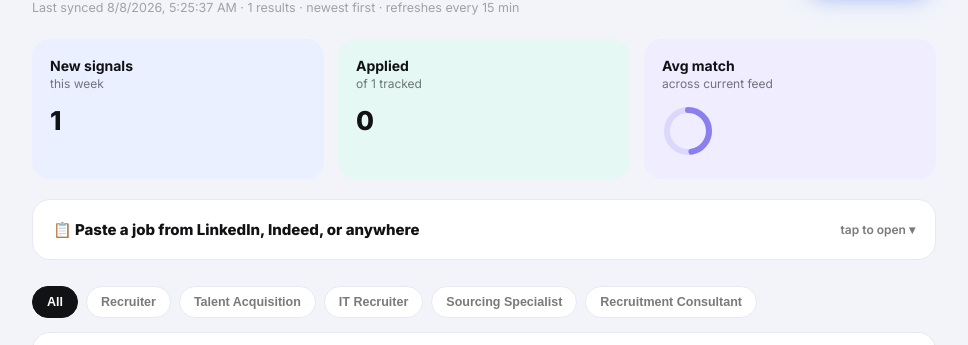
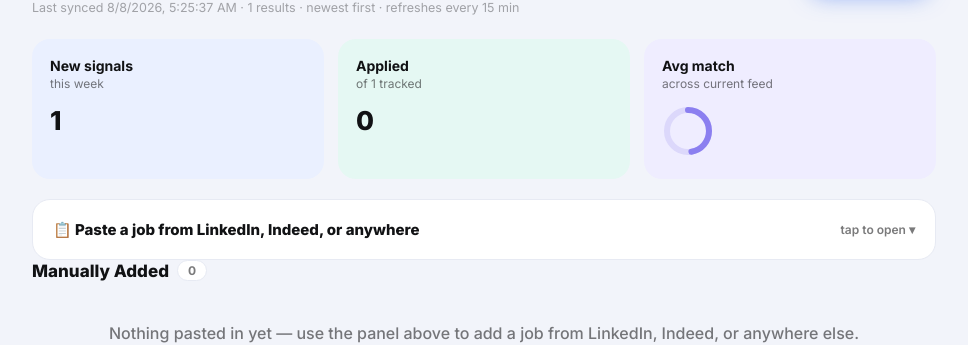
Before and after one commit to Bernetta-ai/job-tracker, a website: page docs/index.html in a window 1280 px wide. Shown: the part 78-423 px from the top of the page, without its empty margins (156-1124 px from the left). Drawn offline with Linux system fonts and the light colour scheme; grey boxes are pictures that could not be loaded; a web font is replaced by a local one.

Commit message:
Add files via upload

```diff
--- a/docs/index.html
+++ b/docs/index.html
@@ -53,9 +53,8 @@
   .tile.blue { background: var(--blue-tint); } .tile.teal { background: var(--teal-tint); } .tile.purple { background: var(--purple-tint); }
   .tile-label { font-weight:700; font-size: 14px; } .tile-sub { font-size: 12px; color: var(--ink-soft); margin-top:2px; }
   .tile-ring { width:52px; height:52px; margin-top: 14px; } .tile-num { font-size: 26px; font-weight:800; margin-top: 14px; }
-  .filters { display:flex; gap:8px; margin-top: 26px; flex-wrap: wrap; }
-  .chip { font-size: 12.5px; font-weight:600; padding: 8px 14px; border-radius: 999px; border: 1px solid var(--border); background: #fff; color: var(--ink-soft); cursor:pointer; }
-  .chip.active { background: var(--ink); border-color: var(--ink); color: #fff; }
+  .list-section-header { font-size:17px; font-weight:800; margin: 0 0 12px; display:flex; align-items:center; gap:8px; }
+  .list-count { font-size:12px; font-weight:700; color: var(--ink-soft); background:#fff; border:1px solid var(--border); border-radius:999px; padding:2px 10px; }
   .card { background: var(--card); border: 1px solid var(--border); border-radius: 18px; margin-top: 14px; overflow: hidden; box-shadow: 0 1px 2px rgba(17,18,20,0.04); }
   .card-head { display:flex; gap:16px; padding: 18px; cursor:pointer; align-items:center; }
   .card-head:hover { background: #FAFBFD; }
@@ -77,12 +76,10 @@
   .status-row { display:flex; gap:10px; align-items:center; margin-bottom:16px; flex-wrap:wrap; }
   select, textarea { font-family: 'Inter', sans-serif; border: 1px solid var(--border); border-radius:10px; padding: 8px 11px; background: #fff; color: var(--ink); font-size: 13px; font-weight:500; }
   textarea { width:100%; resize:vertical; }
-  .detail-grid { display:grid; grid-template-columns: 138px 1fr; gap:18px; }
-  @media (max-width:520px){ .detail-grid{ grid-template-columns:1fr; } }
-  .tabs { display:flex; flex-direction:column; gap:5px; }
-  .tab-btn { border:none; background: var(--bg); color: var(--ink-soft); padding: 9px 12px; border-radius: 10px; font-size: 12.5px; font-weight:700; cursor:pointer; text-align:left; }
-  .tab-btn.active { background: var(--ink); color:#fff; }
-  .tabpane { display:none; min-width:0; } .tabpane.active { display:block; }
+  .sections { display:flex; flex-direction:column; gap:22px; }
+  .section-block { border-top:1px solid var(--border); padding-top:18px; }
+  .section-block:first-child { border-top:none; padding-top:0; }
+  .section-header { font-size:14.5px; font-weight:800; margin:0 0 12px; }
   .desc-text { font-size: 14.5px; line-height: 1.65; color: var(--ink-soft); font-weight:500; }
   .readmore-btn { background: var(--blue-tint); border:none; color: var(--ink); font-weight:700; font-size: 12.5px; cursor:pointer; margin-top:12px; padding:7px 13px; border-radius:999px; }
   .cols { display:grid; grid-template-columns: 1fr 1fr; gap:20px; } @media (max-width:480px){ .cols{grid-template-columns:1fr;} }
@@ -186,7 +183,6 @@
     </div>
   </div>
 
-  <div class="filters" id="filters"></div>
   <div id="jobList"></div>
 </div>
 
@@ -273,8 +269,6 @@ const ACHIEVEMENTS = [
   { tag: ["technical / IT recruiting"], text: "worked closely with 8+ hiring managers to sharpen technical job descriptions and close some genuinely hard-to-fill IT roles" },
 ];
 
-const CATEGORIES = ["All","Recruiter","Talent Acquisition","IT Recruiter","Sourcing Specialist","Recruitment Consultant"];
-let activeCategory = "All";
 let currentJobs = [];
 const AVATAR_CLASSES = ["", "c1", "c2"];
 
@@ -381,22 +375,6 @@ function buildResumeHTML(job, matched) {
     <h2>Licenses &amp; Certifications</h2>
     <ul>${RESUME_DATA.certifications.map(c=>`<li>${c}</li>`).join("")}</ul>
   `;
-}
-
-function matchesCategory(job) {
-  if (activeCategory === "All") return true;
-  return job.title.toLowerCase().includes(activeCategory.toLowerCase().split(" ")[0]);
-}
-
-function renderFilters() {
-  const el = document.getElementById("filters"); el.innerHTML = "";
-  CATEGORIES.forEach(c => {
-    const b = document.createElement("button");
-    b.className = "chip" + (activeCategory===c ? " active":"");
-    b.textContent = c;
-    b.onclick = () => { activeCategory=c; renderFilters(); renderJobs(); };
-    el.appendChild(b);
-  });
 }
 
 function saveJobMeta(id, patch) {
@@ -541,17 +519,7 @@ function guessDomain(company) {
   return name ? `${name}.com` : null;
 }
 
-function renderJobs() {
-  const listEl = document.getElementById("jobList");
-  const seen = getSeenIds();
-  const filtered = getDisplayJobs().filter(matchesCategory);
-  updateTiles(); updateBell();
-  if (filtered.length === 0) {
-    listEl.innerHTML = `<div class="empty">Nothing in this category right now. The feed checks every 15 minutes.</div>`;
-    return;
-  }
-  listEl.innerHTML = "";
-  filtered.forEach((job, idx) => {
+function createJobCard(job, idx, seen) {
   const { score, matched, gaps } = analyzeJob(job);
   const meta = getJobMeta(job.id);
   const isManual = job.source === "Manual";
@@ -609,68 +577,62 @@ function renderJobs() {
           ${isManual ? `<button class="fallback-link" style="border:1px solid var(--border);cursor:pointer" onclick="removeManualJob('${job.id}')">Remove this entry</button>` : ""}
         </div>
       </div>
-        <div class="detail-grid">
-          <div class="tabs">
-            <button class="tab-btn active" data-tab="overview">Overview</button>
-            <button class="tab-btn" data-tab="match">Match</button>
-            <button class="tab-btn" data-tab="resume">Resume</button>
-            <button class="tab-btn" data-tab="letter">Cover Letter</button>
-            <button class="tab-btn" data-tab="ats">ATS Tips</button>
-            <button class="tab-btn" data-tab="contacts">Contacts</button>
-            <button class="tab-btn" data-tab="notes">Notes</button>
-          </div>
-          <div>
-            <div class="tabpane active" data-pane="overview">
+      <div class="sections">
+        <div class="section-block">
+          <h4 class="section-header">Overview</h4>
           <p class="desc-text short-desc">${shortDesc}</p>
           <p class="desc-text full-desc" style="display:none">${fullDesc}</p>
-              ${isLong ? `<button class="readmore-btn">Read full description ↓</button>` : ""}
+          ${isLong ? `<button class="readmore-btn">Read more ↓</button>` : ""}
+          ${job.source === "Adzuna" || job.source === "Jooble" ? `<p class="resume-note" style="margin-top:10px">${job.source} sometimes only provides a shortened snippet through its API, not the full posting — this is everything available without visiting the source. Use "View source" above for the complete listing.</p>` : ""}
         </div>
-            <div class="tabpane" data-pane="match">
+
+        <div class="section-block">
+          <h4 class="section-header">Match</h4>
           <div class="cols">
             <div><span class="section-label">✓ What matches</span><ul class="plain pos">${positivesHtml}</ul></div>
             <div><span class="section-label">✗ Gaps</span><ul class="plain gap">${gapsHtml}</ul></div>
           </div>
         </div>
-            <div class="tabpane" data-pane="resume">
+
+        <div class="section-block">
           <div class="resume-toolbar">
-                <span class="section-label" style="margin:0">Tailored resume — editable</span>
+            <h4 class="section-header" style="margin:0">Resume — tailored, editable</h4>
             <div><button class="btn ghost retailor">↻ Re-tailor</button> <button class="btn pdf-btn">⬇ Download PDF</button></div>
           </div>
           <div class="resume-doc" contenteditable="true">${initialResume}</div>
           <div class="resume-note">Skills and bullets are reordered to surface what this listing asks for first — nothing is invented or removed. Edit directly above; it saves automatically. PDF export uses your browser's print function so the text stays real and ATS-readable, not an image.</div>
         </div>
-            <div class="tabpane" data-pane="letter">
+
+        <div class="section-block">
           <div class="letter-actions">
-                <span class="section-label" style="margin:0">Editable draft</span>
+            <h4 class="section-header" style="margin:0">Cover Letter — editable draft</h4>
             <div><button class="btn ghost regen">↻ Regenerate</button> <button class="btn ghost copy">Copy</button></div>
           </div>
           <textarea class="letter-box">${initialLetter}</textarea>
           <div class="letter-note">Composed from your real metrics, matched to this listing — edit freely, it saves automatically. Not a live AI rewrite (a public static site can't safely hold an API key); regenerate cycles through different angles.</div>
         </div>
-            <div class="tabpane" data-pane="ats"><ul class="plain pos">${atsTips(job,matched).map(t=>`<li>${t}</li>`).join("")}</ul></div>
-            <div class="tabpane" data-pane="contacts">
+
+        <div class="section-block">
+          <h4 class="section-header">ATS Tips</h4>
+          <ul class="plain pos">${atsTips(job,matched).map(t=>`<li>${t}</li>`).join("")}</ul>
+        </div>
+
+        <div class="section-block">
+          <h4 class="section-header">Contacts</h4>
           <p class="desc-text" style="margin-bottom:12px">No fabricated names or emails, ever — these are live search tools you use yourself, nothing gets scraped or stored.</p>
           <div class="link-row">
             <a class="btn" href="${linkedinUrl}" target="_blank" rel="noopener" style="text-decoration:none">Search "${job.company}" TA team on LinkedIn ↗</a>
             ${hunterUrl ? `<a class="btn ghost" href="${hunterUrl}" target="_blank" rel="noopener" style="text-decoration:none">Find email pattern on Hunter.io ↗</a>` : ""}
           </div>
-              <p class="resume-note" style="margin-top:14px">Hunter.io shows known email patterns for ${domain||"this company's domain"} for free, no account needed for basic results. Employee headcount isn't something I can pull for free without a paid data provider (Apollo, PDL, etc.) — happy to wire one in if you want to sign up for a key, but I won't guess a number. Also worth knowing: if we ever auto-fetch real people's names/emails into this feed, that data would sit in a public file anyone with the link could see — so for now this stays as live tools you click yourself, not stored data.</p>
+          <p class="resume-note" style="margin-top:14px">Hunter.io shows known email patterns for ${domain||"this company's domain"} for free, no account needed for basic results. Employee headcount isn't something I can pull for free without a paid data provider (Apollo, PDL, etc.) — happy to wire one in if you want to sign up for a key, but I won't guess a number.</p>
         </div>
-            <div class="tabpane" data-pane="notes">
+
+        <div class="section-block">
+          <h4 class="section-header">Notes</h4>
           <textarea placeholder="Notes — who you contacted, interview dates, follow-ups…" style="min-height:70px" onchange="saveJobMeta('${job.id}', {notes:this.value})">${meta.notes||""}</textarea>
         </div>
       </div>
-        </div>
     </div>`;
-
-    const tabBtns = card.querySelectorAll(".tab-btn");
-    const panes = card.querySelectorAll(".tabpane");
-    tabBtns.forEach(btn => btn.addEventListener("click", () => {
-      tabBtns.forEach(b=>b.classList.remove("active"));
-      panes.forEach(p=>p.classList.remove("active"));
-      btn.classList.add("active");
-      card.querySelector(`[data-pane="${btn.dataset.tab}"]`).classList.add("active");
-    }));
 
   const readmoreBtn = card.querySelector(".readmore-btn");
   if (readmoreBtn) {
@@ -710,8 +672,40 @@ function renderJobs() {
     window.print();
   });
 
-    listEl.appendChild(card);
-  });
+  return card;
+}
+
+function renderJobs() {
+  const listEl = document.getElementById("jobList");
+  const seen = getSeenIds();
+  const manualJobs = getManualJobs();
+  updateTiles(); updateBell();
+
+  listEl.innerHTML = "";
+
+  const manualSection = document.createElement("div");
+  manualSection.innerHTML = `<h3 class="list-section-header">Manually Added <span class="list-count">${manualJobs.length}</span></h3>`;
+  const manualList = document.createElement("div");
+  if (manualJobs.length === 0) {
+    manualList.innerHTML = `<div class="empty" style="padding:30px 20px">Nothing pasted in yet — use the panel above to add a job from LinkedIn, Indeed, or anywhere else.</div>`;
+  } else {
+    manualJobs.forEach((job, idx) => manualList.appendChild(createJobCard(job, idx, seen)));
+  }
+  manualSection.appendChild(manualList);
+
+  const feedSection = document.createElement("div");
+  feedSection.style.marginTop = "30px";
+  feedSection.innerHTML = `<h3 class="list-section-header">Live Feed <span class="list-count">${currentJobs.length}</span></h3>`;
+  const feedList = document.createElement("div");
+  if (currentJobs.length === 0) {
+    feedList.innerHTML = `<div class="empty" style="padding:30px 20px">Nothing in the automated feed right now. It checks every 15 minutes.</div>`;
+  } else {
+    currentJobs.forEach((job, idx) => feedList.appendChild(createJobCard(job, idx, seen)));
+  }
+  feedSection.appendChild(feedList);
+
+  listEl.appendChild(manualSection);
+  listEl.appendChild(feedSection);
 }
 
 async function loadJobs() {
@@ -738,7 +732,6 @@ document.addEventListener("click", (e) => {
   if (!e.target.closest(".bell-wrap")) document.getElementById("bellPanel").classList.remove("open");
 });
 
-renderFilters();
 loadJobs();
 </script>
 </body>
```
Lines whose indentation alone changed are shown as unchanged.
